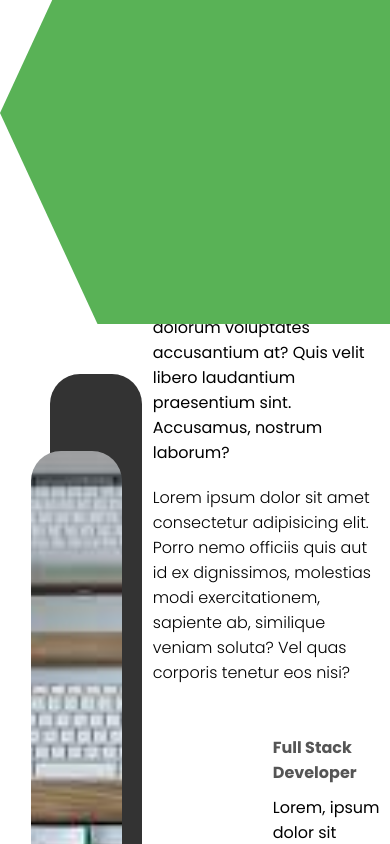
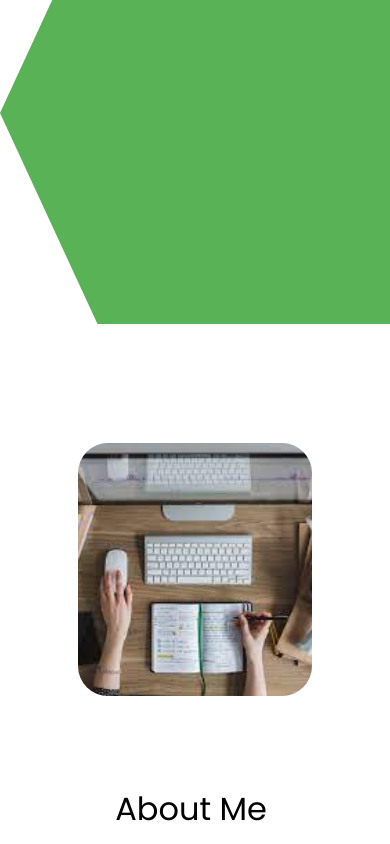
Before and after one commit to JK1320/portfolio, a React (Create React App) app: page / in a window 390 px wide. Shown: the part 520-1364 px from the top of the page. Built offline with nearby package versions, Linux system fonts and the light colour scheme.

Commit message:
added @media at About

```diff
--- a/src/components/about/about.css
+++ b/src/components/about/about.css
@@ -73,3 +73,23 @@
     color: #555;
     margin-bottom: 10px;
 }
+
+@media screen and (max-width: 480px) {
+    .a {
+        flex-direction: column;
+        text-align: center;
+        margin-top: 50px;
+    }
+    .a-left {
+        width: 100%;
+    }
+    .a-card {
+        height: 30vh;
+    }
+    .a-card.bg, .a-award {
+        display: none;
+    }
+    .a-right {
+        padding: 20px;
+    }
+}
```
